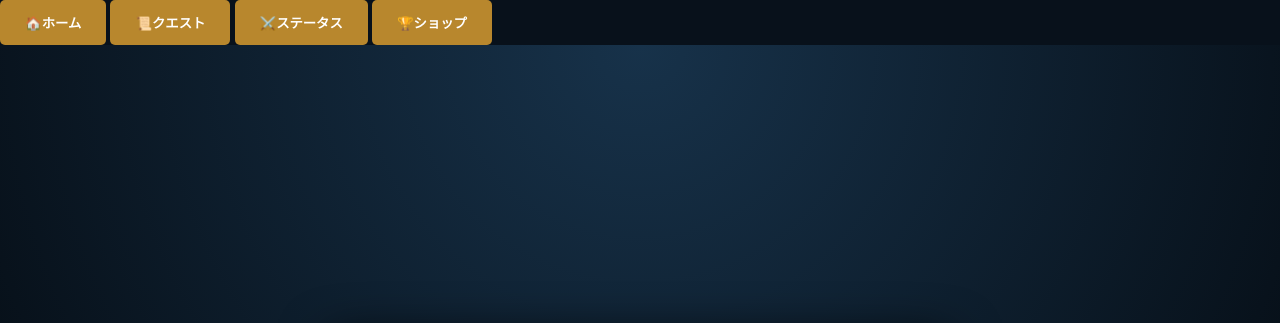
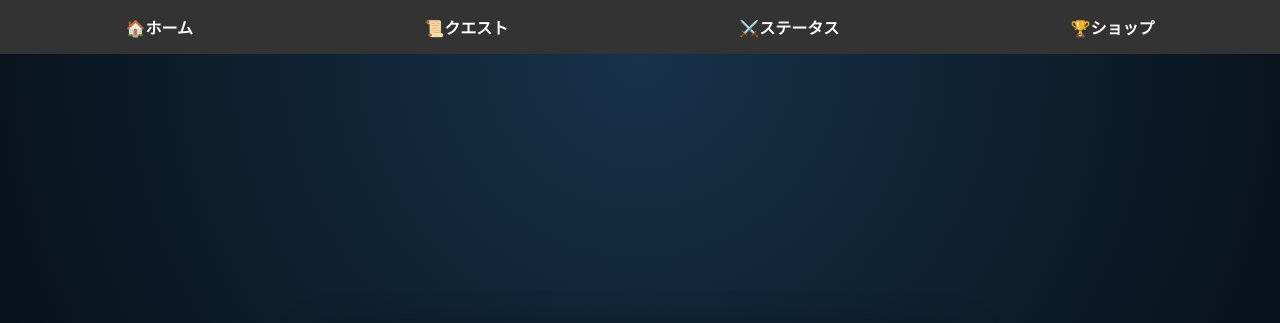
Before and after one commit to nob02120302-hue/ProjectRestart, a plain HTML site: page index.html in a window 1280 px wide. Shown: the top 323 px of the page. Drawn offline with Linux system fonts and the light colour scheme.

Commit message:
Update style.css

```diff
--- a/style.css
+++ b/style.css
@@ -332,3 +332,35 @@ button {
     grid-template-columns: repeat(2, 1fr);
     gap: 12px;
 }
+/* メニューバーのスタイル */
+.top-menu {
+    display: flex;
+    justify-content: space-around;
+    background-color: #333; /* 背景色 */
+    padding: 10px;
+    position: sticky;      /* 画面上部に固定する場合 */
+    top: 0;
+    z-index: 1000;
+}
+
+.top-menu button {
+    background: none;
+    border: none;
+    color: white;
+    cursor: pointer;
+    font-size: 16px;
+    padding: 5px 10px;
+}
+
+.top-menu button:hover {
+    color: #ffd700; /* マウスを乗せると黄色になる */
+}
+
+/* 画面切り替え用のクラス */
+.screen {
+    padding: 20px;
+}
+
+.hidden {
+    display: none !important;
+}
```
